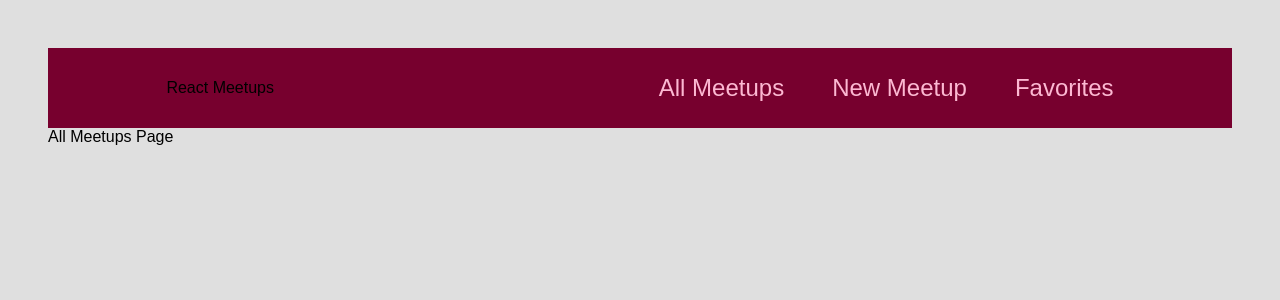
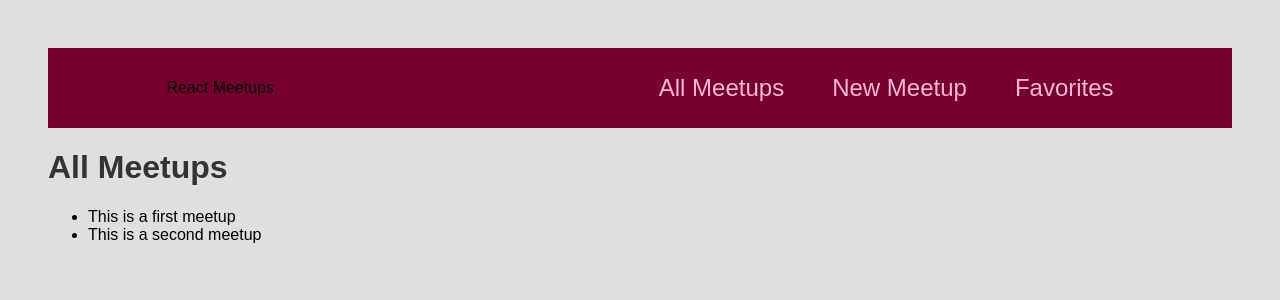
Before and after one commit to janiodrey/react-app-academind, a React (Create React App) app: page / in a window 1280 px wide. Shown: the top 300 px of the page. Built offline with nearby package versions, Linux system fonts and the light colour scheme.

Commit message:
Outputing Lists

```diff
--- a/src/pages/AllMeetups.js
+++ b/src/pages/AllMeetups.js
@@ -1,5 +1,35 @@
+const DUMMY_DATA = [
+  {
+    id: "m1",
+    title: "This is a first meetup",
+    image:
+      "https://upload.wikimedia.org/wikipedia/commons/thumb/d/d3/Stadtbild_M%C3%BCnchen.jpg/2560px-Stadtbild_M%C3%BCnchen.jpg",
+    address: "Meetupstreet 5, 12345 Meetup City",
+    description:
+      "This is a first, amazing meetup which you definitely should not miss. It will be a lot of fun!",
+  },
+  {
+    id: "m2",
+    title: "This is a second meetup",
+    image:
+      "https://upload.wikimedia.org/wikipedia/commons/thumb/d/d3/Stadtbild_M%C3%BCnchen.jpg/2560px-Stadtbild_M%C3%BCnchen.jpg",
+    address: "Meetupstreet 5, 12345 Meetup City",
+    description:
+      "This is a first, amazing meetup which you definitely should not miss. It will be a lot of fun!",
+  },
+];
+
 function AllMeetupsPage() {
-  return <div>All Meetups Page</div>;
+  return (
+    <div>
+      <h1>All Meetups</h1>
+      <ul>
+        {DUMMY_DATA.map((el) => {
+          return <li key={el.id}>{el.title}</li>;
+        })}
+      </ul>
+    </div>
+  );
 }
 
 export default AllMeetupsPage;
```
